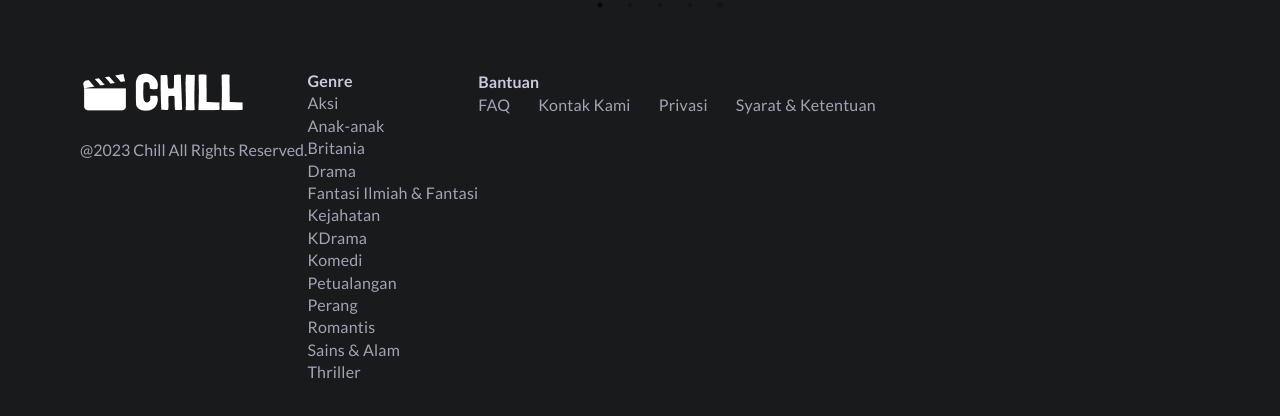
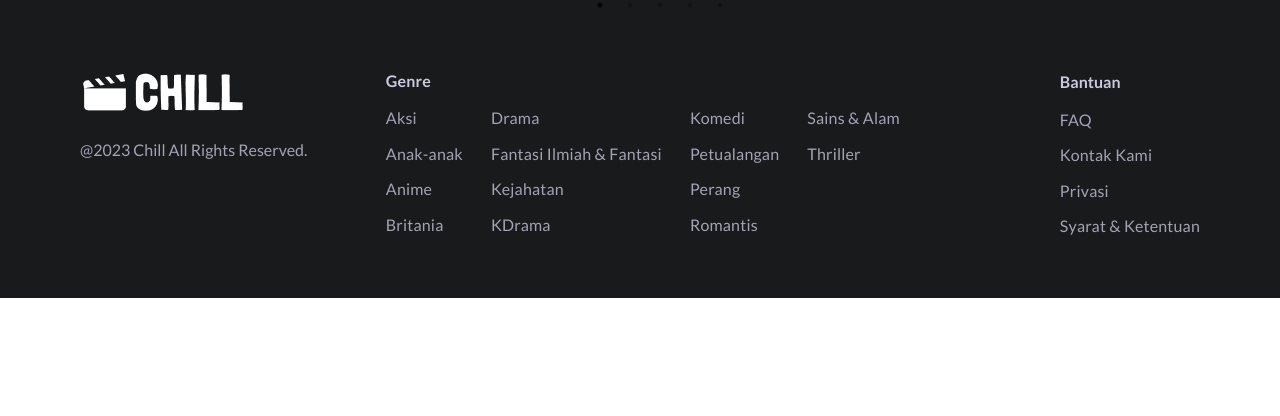
Before and after one commit to mycharoka/mission-fe-1b, a React (Vite) app: page /home in a window 1280 px wide. Shown: the part 3123-3539 px from the top of the page. After the commit the page ends 3421 px from the top, so only its background shows below. Built offline with nearby package versions, Linux system fonts and the light colour scheme.

Commit message:
add footer to homepage

```diff
--- a/src/component/footer/index.jsx
+++ b/src/component/footer/index.jsx
@@ -4,20 +4,21 @@ export function Footer() {
   return (
     <footer className="bg-pageheaderbackground py-[60px] px-[80px] flex justify-between">
 
-      <div className="flex justify-center">
+      <div className="flex w-full justify-between">
 
         <div className="flex flex-col gap-[26px]">
           <img src="../../../src/assets/Logo.png" alt="logo" className="w-[163px]" />
           <p className="text-textlightsecondary font-normal text-[16px] leading-[20px]">@2023 Chill All Rights Reserved.</p>
         </div>
 
-        <div className="flex justify-between">
-          <div className="list-none text-textlightsecondary font-medium text-[16px] leading-[22.4px] tracking-[0.2px] ">
-            <p className="text-textlightprimary font-bold">Genre</p>
+        <div className="flex justify-between gap-[160px]">
+          <div className="list-none text-textlightsecondary font-medium text-[16px] leading-[22.4px] tracking-[0.2px]">
+            <p className="text-textlightprimary font-bold mb-[15px]">Genre</p>
 
-              <ul className="grid grid-cols-[repeat(4, auto)] grid-rows-[repeat(4, auto)] gap-x-[28px]">
+              <ul className="grid grid-cols-4-auto grid-rows-4-auto gap-x-[28px] gap-y-[13px] grid-flow-col">
                 <FooterListLink name="Aksi"/>
                 <FooterListLink name="Anak-anak"/>
+                <FooterListLink name="Anime"/>
                 <FooterListLink name="Britania"/>
                 <FooterListLink name="Drama"/>
                 <FooterListLink name="Fantasi Ilmiah & Fantasi"/>
@@ -34,8 +35,8 @@ export function Footer() {
 
 
           <div>
-            <p className="text-textlightprimary font-bold">Bantuan</p>
-            <ul className="list-none text-textlightsecondary font-medium text-[16px] leading-[22.4px] tracking-[0.2px] grid grid-cols-[repeat(4, auto)] grid-rows-[repeat(4, auto)] grid-flow-col gap-x-[28px]">
+            <p className="text-textlightprimary font-bold mb-[15px]">Bantuan</p>
+            <ul className="list-none text-textlightsecondary font-medium text-[16px] leading-[22.4px] tracking-[0.2px] grid grid-cols-1 gap-x-[28px] gap-y-[13px]">
               <FooterListLink name="FAQ"/>
               <FooterListLink name="Kontak Kami"/>
               <FooterListLink name="Privasi"/>
--- a/src/pages/home/index.jsx
+++ b/src/pages/home/index.jsx
@@ -10,7 +10,7 @@ export default function HomePage() {
   return (
     <div className="h-screen bg-pageheaderbackground">
       <Navbar/>
-      <main className="overflow-x-hidden">
+      <main className="overflow-x-hidden bg-pageheaderbackground">
         <Hero/>
         <ContinueWatchList/>
         <MovieList title="top-rating" placeholder="Top Rating dan Series Hari Ini" movies={dataImages.topRating}/>
--- a/tailwind.config.js
+++ b/tailwind.config.js
@@ -92,6 +92,12 @@ export default {
       },
       padding: {
         '40px': '40px'
+      },
+      gridTemplateColumns: {
+        '4-auto': 'repeat(4, auto)',
+      },
+      gridTemplateRows: {
+        '4-auto': 'repeat(4, auto)',
       }
     },
   },
```
